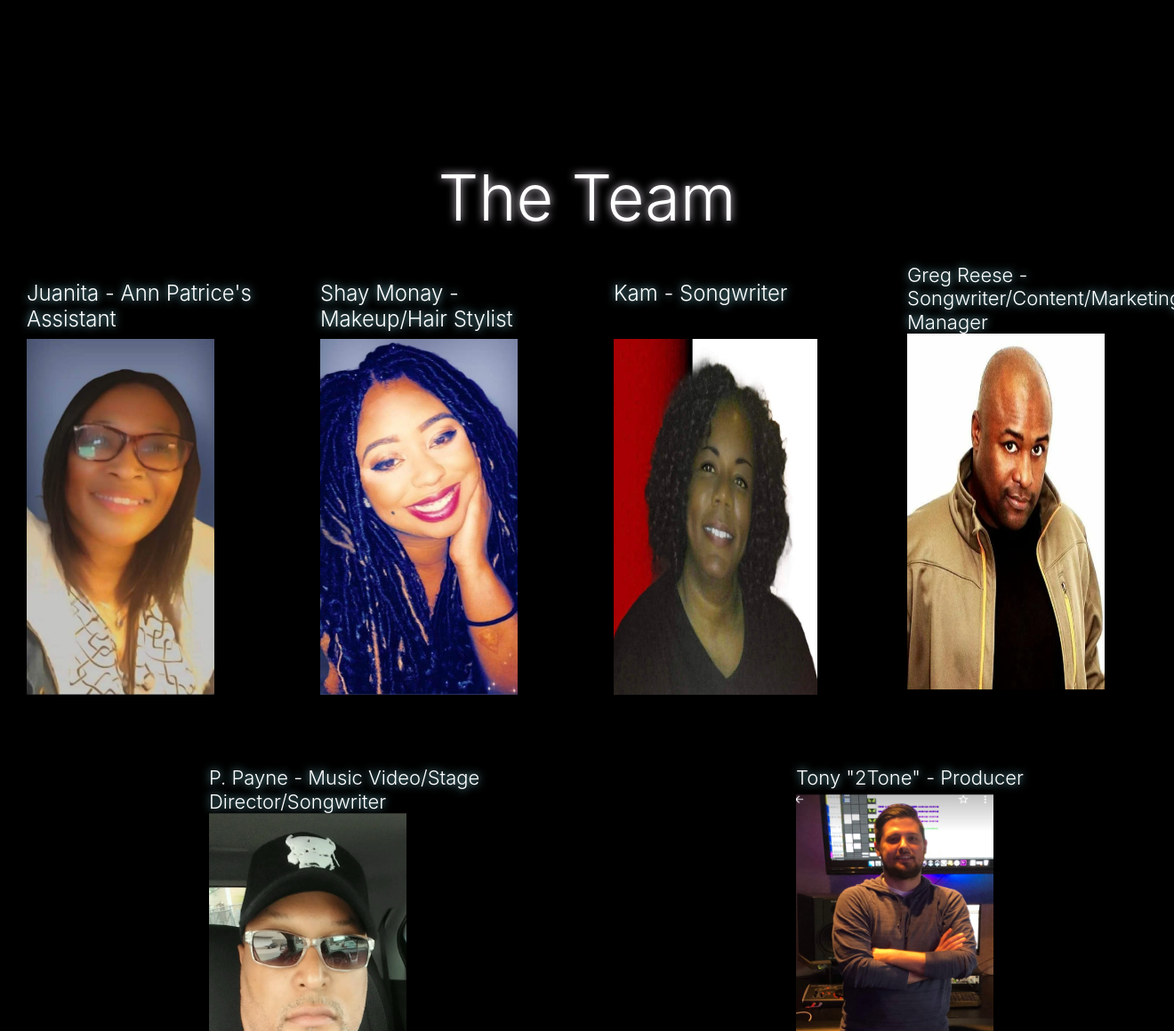
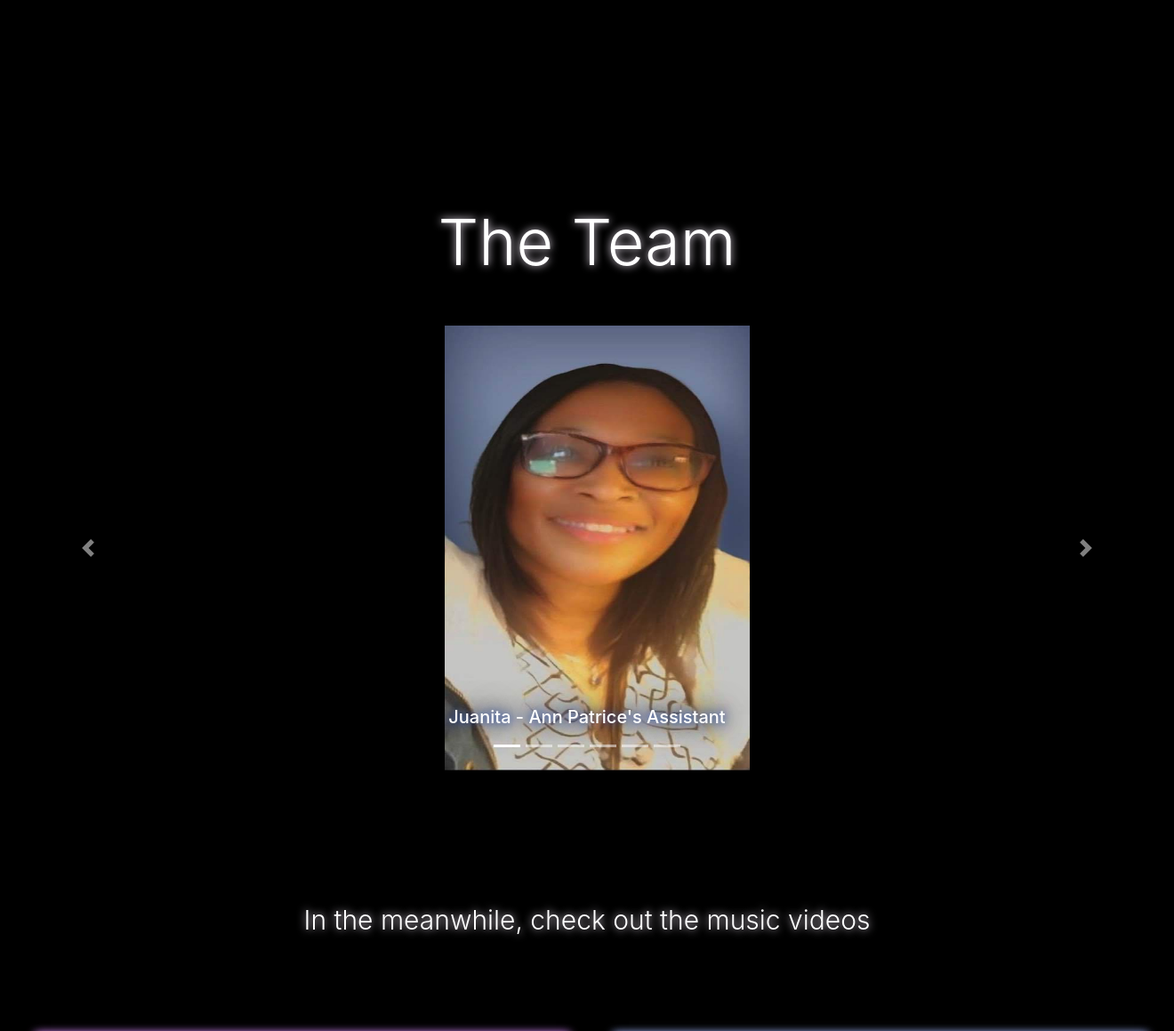
Before and after one commit to LashondaM/Steppin2, a PHP site: page / in a window 1320 px wide. Shown: the part 3238-4397 px from the top of the page at 89% size. Run offline with PHP 8.4, Linux system fonts and the light colour scheme.

Commit message:
somewhat finished

```diff
--- a/css/style.css
+++ b/css/style.css
@@ -459,3 +459,19 @@ hr{
     box-shadow: 0 0 10px rgb(198, 111, 238),
                 0 0 10px rgb(177, 131, 199);
 }
+
+
+.d-block{
+    margin-left: 500px;
+    height: 500px;
+    width: 26%;
+}
+
+h5{
+    text-shadow: 0 0 10px rgb(42, 86, 182),
+                 0 0 20px rgb(2, 11, 59),
+                 /* 0 0 40px rgb(222, 196, 235), */
+                 0 0 40px rgb(1, 0, 26);
+                 /* 0 0 140px rgb(137, 32, 185); */
+    /* text-shadow: thistle; */
+}
--- a/html/bio.html
+++ b/html/bio.html
@@ -39,15 +39,15 @@
       </nav>
 
 
-    <div class="container rain text-muted" style="margin-top: 100px;">
+    <!-- <div class="container rain text-muted" style="margin-top: 100px;">
 
         <h2 class="display-4 text-center py-5 my-4" style="font-size: 85px;">Ann Patrice</h2>
         <img src="../img/annP.jpg" class="annP" >
 
-    </div>
+    </div> -->
 
 
-      <div class="container bio py-3" style="margin-top: 100px;">
+      <div class="container bio py-3" style="margin-top: 200px;">
           <p class="text-muted" style="margin-bottom: 100px;">Ann Patrice is an Author, Music Publisher, Songwriter, and Playwright residing in Cincinnati, Ohio. She is the owner of publishing label Stepin2theglow, helping aspiring artists in all areas of performing arts reach their highest level of achievement.</p>
 
           <p class="text-muted" style="margin-bottom: 100px;">She holds a degree in Forensic Science from the University of Cincinnati. In her career years she has served in the transportation industry as a driver for Greyhound Lines, and assisted as a cdl instructor for charter bus companies and for the Cincinnati schools system.</p>
--- a/html/contact.html
+++ b/html/contact.html
@@ -51,7 +51,8 @@
         <div class="card-body">
           <h3 class="card-title text-muted text-center">Contact Us</h3>
           <!-- <h6 class="card-subtitle mb-2 text-muted">Card subtitle</h6> -->
-          <p class="card-text">Some quick example text to build on the card title and make up the bulk of the card's content.</p>
+          <p class="card-text text-muted" style="margin-top: 40px;">stepin2theglow@gmail.com</p>
+          <p class="card-text text-muted">513.501.3428</p>
           <!-- <a href="#" class="card-link">Card link</a>
           <a href="#" class="card-link">Another link</a> -->
         </div>
--- a/index.html
+++ b/index.html
@@ -92,7 +92,7 @@
 
 
 
-    <div class="container-fluid artists">
+    <div class="container-fluid artists" style="margin-bottom: 250px;">
         <div class="row nuevo">
 
             <div class="col-lg-12">
@@ -120,47 +120,74 @@
         </div>
     </div>
 
-    <div class="container-fluid team">
-        <div class="row">
 
-            <div class="col-lg-12">
-                <p class="display-3 sub2">The Team</p>
+    <div class="col-md-12" style="margin-bottom: 50px;">
+        <p class="display-3 sub2">The Team</p>
+    </div>
+
+
+    <div id="carouselExampleIndicators" class="carousel slide" data-ride="carousel">
+        <ol class="carousel-indicators">
+          <li data-target="#carouselExampleIndicators" data-slide-to="0" class="active"></li>
+          <li data-target="#carouselExampleIndicators" data-slide-to="1"></li>
+          <li data-target="#carouselExampleIndicators" data-slide-to="2"></li>
+          <li data-target="#carouselExampleIndicators" data-slide-to="3"></li>
+          <li data-target="#carouselExampleIndicators" data-slide-to="4"></li>
+          <li data-target="#carouselExampleIndicators" data-slide-to="5"></li>
+        </ol>
+        <div class="carousel-inner">
+            <div class="carousel-item active">
+                <img src="./img/team1.jpg" class="d-block " alt="...">
+                <div class="carousel-caption d-none d-md-block">
+                    <h5>Juanita - Ann Patrice's Assistant</h5>
+                </div>
             </div>
 
-            <div class="col-lg-3 move1">
-                <h3 class="display-4" style="text-shadow: 0 0 10px rgb(137, 217, 230); color: white; font-size: 24px;">Juanita - Ann Patrice's Assistant</h3>
-                <img src="./img/team1.jpg" class="juanita">
+            <div class="carousel-item">
+                <img src="./img/team2.jpg" class="d-block" alt="...">
+                <div class="carousel-caption d-none d-md-block">
+                    <h5>Shay Monay - Makeup/Hair Stylist</h5>
+                </div>
             </div>
 
-
-            <div class="col-lg-3 move2">
-                <h3 class="display-4" style="text-shadow: 0 0 10px rgb(137, 217, 230); color: white; font-size: 24px;">Shay Monay - Makeup/Hair Stylist</h3>
-                <img src="./img/team2.jpg" class="shay">
+            <div class="carousel-item">
+                <img src="./img/team3.jpg" class="d-block" alt="...">
+                <div class="carousel-caption d-none d-md-block">
+                    <h5>Kam - Songwriter</h5>
+                </div>
             </div>
 
-            <div class="col-lg-3 move3">
-                <h3 class="display-4" style="text-shadow: 0 0 10px rgb(137, 217, 230); color: white; font-size: 24px;">Kam - Songwriter</h3>
-                <img src="./img/team3.jpg" class="kam">
+            <div class="carousel-item">
+                <img src="./img/team4.png" class="d-block" alt="...">
+                <div class="carousel-caption d-none d-md-block">
+                    <h5 style="font-size: 14.5px;">Greg Reese - Songwriter/Content/Marketing Manager</h5>
+                </div>
             </div>
 
-            <div class="col-lg-2 move4">
-                <h3 class="display-4 greg1" style="text-shadow: 0 0 10px rgb(137, 217, 230); color: white; font-size: 22px;">Greg Reese - Songwriter/Content/Marketing Manager</h3>
-                <img src="./img/team4.png" class="greg2">
+            <div class="carousel-item">
+                <img src="./img/team5.png" class="d-block" alt="...">
+                <div class="carousel-caption d-none d-md-block">
+                    <h5 style="font-size: 15.3px;">P. Payne - Music Video/Stage Director/Songwriter</h5>
+                </div>
             </div>
 
-            <div class="col-lg-4 move5">
-                <h3 class="display-4 greg1" style="text-shadow: 0 0 10px rgb(137, 217, 230); color: white; font-size: 22px;">P. Payne - Music Video/Stage Director/Songwriter</h3>
-                <img src="./img/team5.png" class="greg2">
+            <div class="carousel-item">
+                <img src="./img/team6.png" class="d-block" alt="...">
+                <div class="carousel-caption d-none d-md-block">
+                    <h5>Tony "2Tone" - Producer</h5>
+                </div>
             </div>
+        </div>
+        <a class="carousel-control-prev" href="#carouselExampleIndicators" role="button" data-slide="prev">
+          <span class="carousel-control-prev-icon" aria-hidden="true"></span>
+          <span class="sr-only">Previous</span>
+        </a>
+        <a class="carousel-control-next" href="#carouselExampleIndicators" role="button" data-slide="next">
+          <span class="carousel-control-next-icon" aria-hidden="true"></span>
+          <span class="sr-only">Next</span>
+        </a>
+      </div>
 
-            <div class="col-lg-4 move5">
-                <h3 class="display-4 greg1" style="text-shadow: 0 0 10px rgb(137, 217, 230); color: white; font-size: 22px;">Tony "2Tone" - Producer</h3>
-                <img src="./img/team6.png" class="greg2">
-            </div>
-
-
-        </div>
-    </div>
 
 
     <div class="container-fluid music" style="margin-top: 150px; margin-bottom: 300px;">
```
Also changed, not shown: html/artist.html (+7 -3 lines).
